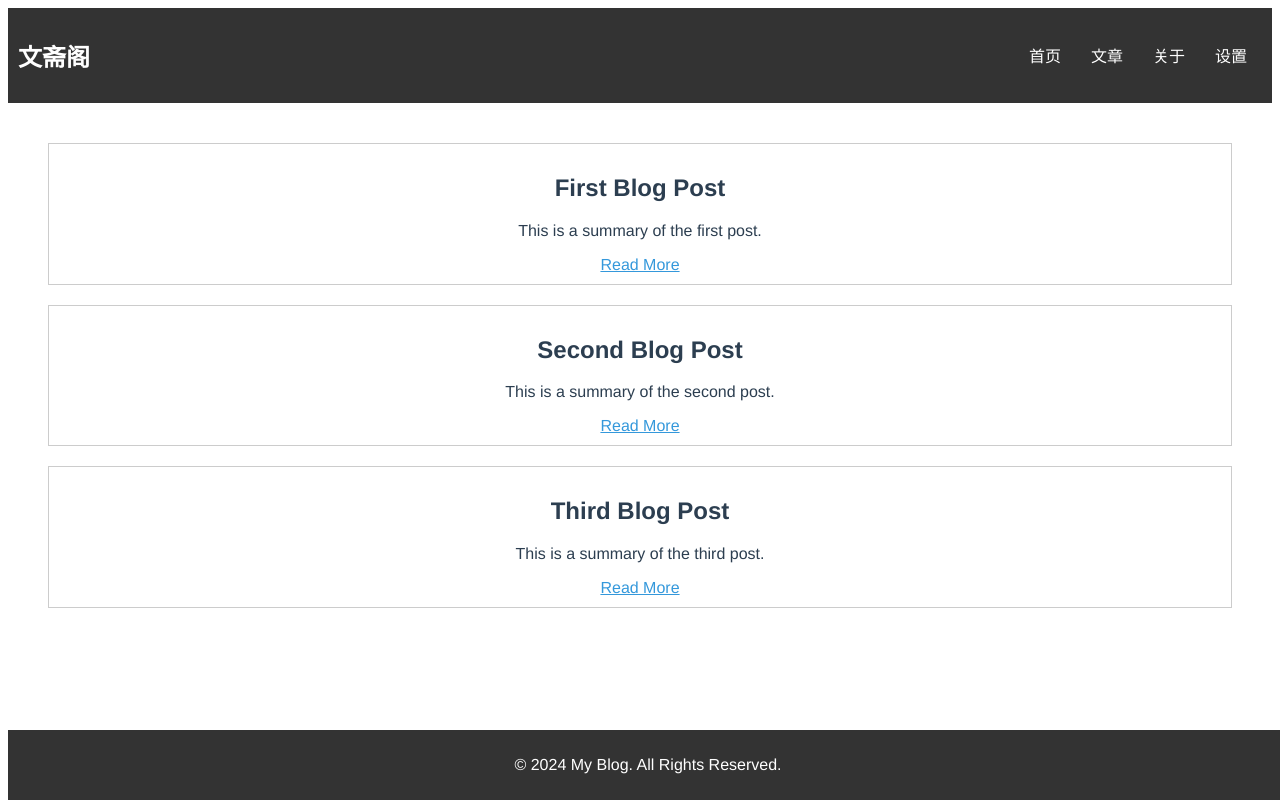
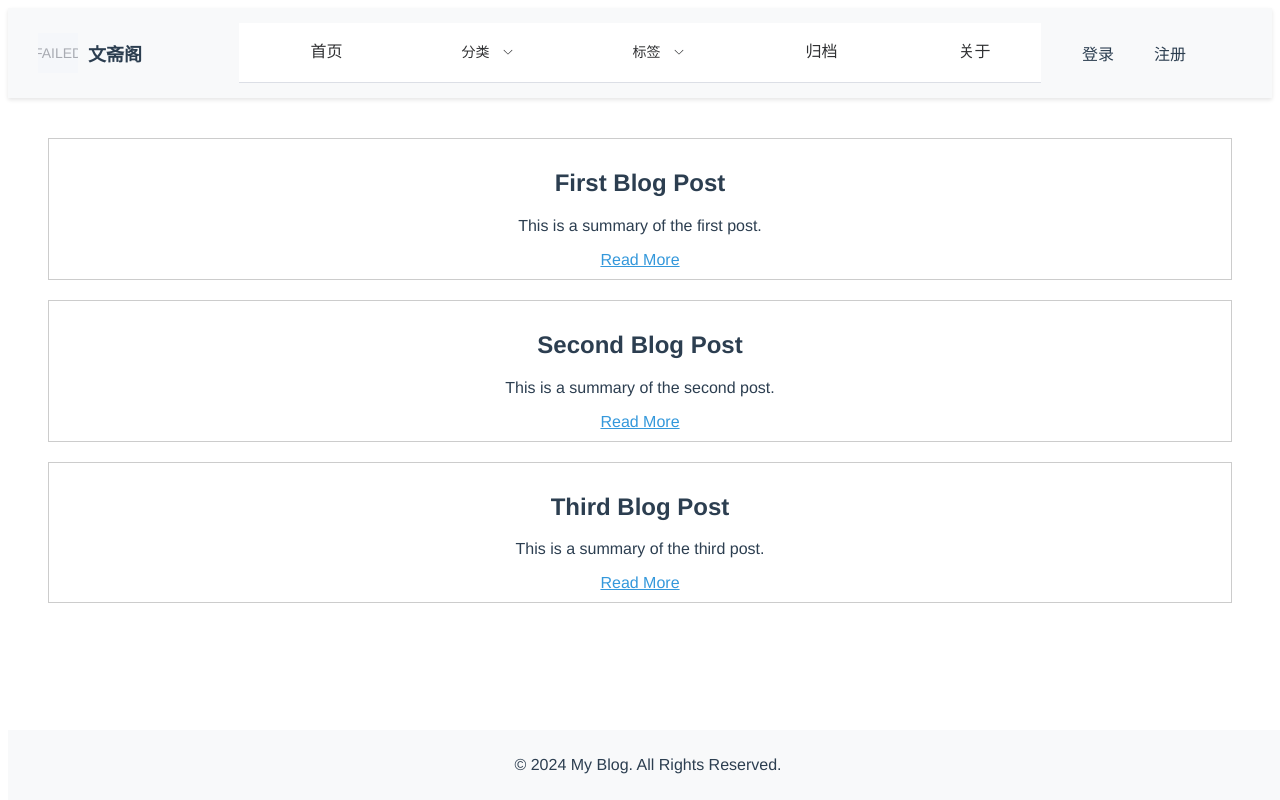
Before and after one commit to al6nlee/cblog-html, a Vue app: page / in a window 1280 px wide. Built offline with nearby package versions, Linux system fonts and the light colour scheme.

Commit message:
重构了导航栏

```diff
--- a/package.json
+++ b/package.json
@@ -11,6 +11,7 @@
     "type-check": "vue-tsc --build --force"
   },
   "dependencies": {
+    "@ant-design/icons-vue": "^7.0.1",
     "element-plus": "^2.8.6",
     "vue": "^3.5.11",
     "vue-router": "^4.4.5"
--- a/src/components/Footer.vue
+++ b/src/components/Footer.vue
@@ -10,8 +10,7 @@
 
 <style scoped>
 .footer {
-  background-color: #333;
-  color: white;
+  background-color: #f8f9fa;
   text-align: center;
   padding: 10px 0;
   position: fixed;
--- a/src/components/Navbar.vue
+++ b/src/components/Navbar.vue
@@ -1,54 +1,163 @@
 <template>
   <nav class="navbar">
     <div class="container">
-      <h1>{{ siteConfig.title }}</h1>
-      <ul>
-        <li><router-link to="/">首页</router-link></li>
-        <li><a href="#">文章</a></li>
-        <li><a href="#">关于</a></li>
-        <li><router-link to="/manage">设置</router-link></li>
-      </ul>
+      <span class="left">
+        <el-image
+            style="width: 40px; height: 40px"
+            :src="siteConfig.logo"
+            :fit="'fill'"></el-image>
+        <span class="no-choose">{{ siteConfig.name }}</span>
+      </span>
+
+      <span class="middle">
+        <el-menu :ellipsis="false" mode="horizontal">
+          <el-menu-item index="1" @click="router.push('/')">
+            <MyIcon type="icon-home"/>
+            <span class="menu-title">首页</span>
+          </el-menu-item>
+          <el-sub-menu index="2">
+            <template #title>
+              <MyIcon type="icon-category"/>
+              <span class="menu-title">分类</span>
+            </template>
+            <el-menu-item v-for="category in categoryList" :key="category.id"
+                          :index="'2-'+category.id" @click="toCategory(category.id)">{{ category.name }}</el-menu-item>
+          </el-sub-menu>
+          <el-sub-menu index="3">
+            <template #title>
+              <MyIcon type="icon-tag"/>
+              <span class="menu-title">标签</span>
+            </template>
+            <el-menu-item v-for="tag in tagList" :key="tag.id" :index="'3-'+tag.id"
+                          @click="toCategory(tag.id)">{{ tag.name }}</el-menu-item>
+          </el-sub-menu>
+          <el-menu-item index="4" @click="router.push('/blog/classify')">
+            <MyIcon type="icon-archive"/>
+            <span class="menu-title">归档</span>
+          </el-menu-item>
+          <el-menu-item index="5" @click="router.push('/about')">
+            <MyIcon type="icon-about"/>
+            <span class="menu-title">关于</span>
+          </el-menu-item>
+        </el-menu>
+      </span>
+
+      <span class="right">
+        <span class="user">
+          <div class="toLoginRegister">
+            <span @click="toLogin">登录</span>
+            <span @click="toRegister">注册</span>
+          </div>
+        </span>
+        <el-tooltip class="item" effect="dark" content="设置" placement="bottom">
+          <span class="setting" @click="drawer = true">
+            <MyIcon type="icon-setting"/>
+          </span>
+        </el-tooltip>
+      </span>
     </div>
   </nav>
 </template>
 
 <script lang="ts" setup name="Navbar">
 import {reactive} from 'vue'
+import {icon} from "@/utils/icon"
+import {useRouter} from "vue-router";
+
+
+const router = useRouter()
 
 var siteConfig = reactive({
-  title: '文斋阁',
-  logo: '',
+  name: '文斋阁',
+  logo: '/favicon.ico',
 })
+var categoryList = reactive([
+  {id: 1, name: '分类Python'},
+  {id: 2, name: '分类Golang'},
+  {id: 3, name: '分类云原生'},
+  {id: 4, name: '分类前端'}
+])
+var tagList = reactive([
+  {id: 1, name: '标签Python'},
+  {id: 2, name: '标签Golang'},
+  {id: 3, name: '标签云原生'},
+  {id: 4, name: '标签前端'}
+])
+
+let {MyIcon} = icon()
+
 
 </script>
 
 <style scoped>
 .navbar {
-  background-color: #333;
-  padding: 10px;
+  display: flex;
+  justify-content: space-between;
+  align-items: center;
+  padding: 15px 30px;
+  background-color: #f8f9fa;
+  box-shadow: 0 2px 4px rgba(0, 0, 0, 0.1);
 }
 
 .container {
   display: flex;
+  width: 100%;
   justify-content: space-between;
   align-items: center;
 }
 
-ul {
-  list-style: none;
+.left, .middle, .right {
   display: flex;
+  align-items: center;
 }
 
-li {
-  margin: 0 15px;
+.left {
+  flex: 1;
 }
 
-h1 {
-  color: white;
+.middle {
+  flex: 2;
+  justify-content: center;
 }
 
-a {
-  color: white;
-  text-decoration: none;
+.right {
+  flex: 1;
+  justify-content: flex-end;
+}
+
+.el-menu {
+  display: flex;
+  justify-content: center;
+  border: none;
+}
+
+.el-menu > .el-menu-item,
+.el-menu > .el-sub-menu {
+  margin: 0 30px; /* 调整一级菜单项之间的间距 */
+  font-size: 16px; /* 调整字体大小 */
+}
+
+.el-menu-item:hover {
+  color: #409eff; /* hover 颜色 */
+}
+
+.setting, .toLoginRegister span {
+  font-size: 16px;
+  margin-left: 40px; /* 设置登录注册和设置按钮的间距 */
+  cursor: pointer;
+}
+
+.toLoginRegister span:hover {
+  color: #409eff; /* hover 颜色 */
+}
+
+.no-choose {
+  font-size: 18px; /* 调整 logo 旁文字的大小 */
+  font-weight: bold; /* 增加 logo 名字的权重 */
+  margin-left: 10px;
+}
+
+.menu-title {
+  margin-left: 5px;
 }
 </style>
--- /dev/null
+++ b/src/utils/icon.ts
@@ -0,0 +1,11 @@
+// 自定义图标
+import {createFromIconfontCN} from "@ant-design/icons-vue";
+
+export function icon() {
+    const MyIcon = createFromIconfontCN({
+        scriptUrl: '//at.alicdn.com/t/c/font_4717213_mkkhcbtxg.js', // 在 iconfont.cn上生成symbol
+    });
+    return {
+        MyIcon
+    }
+}
```
